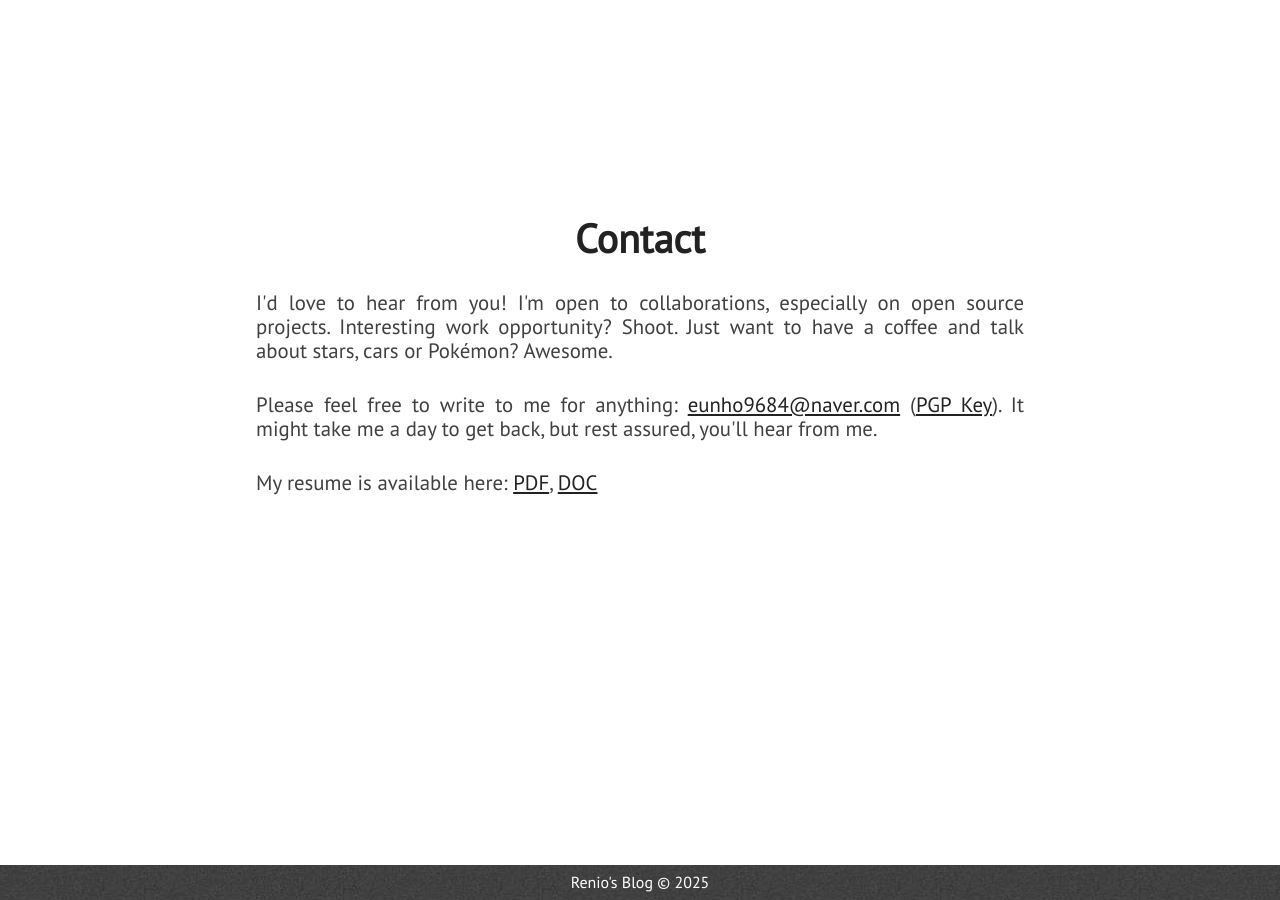
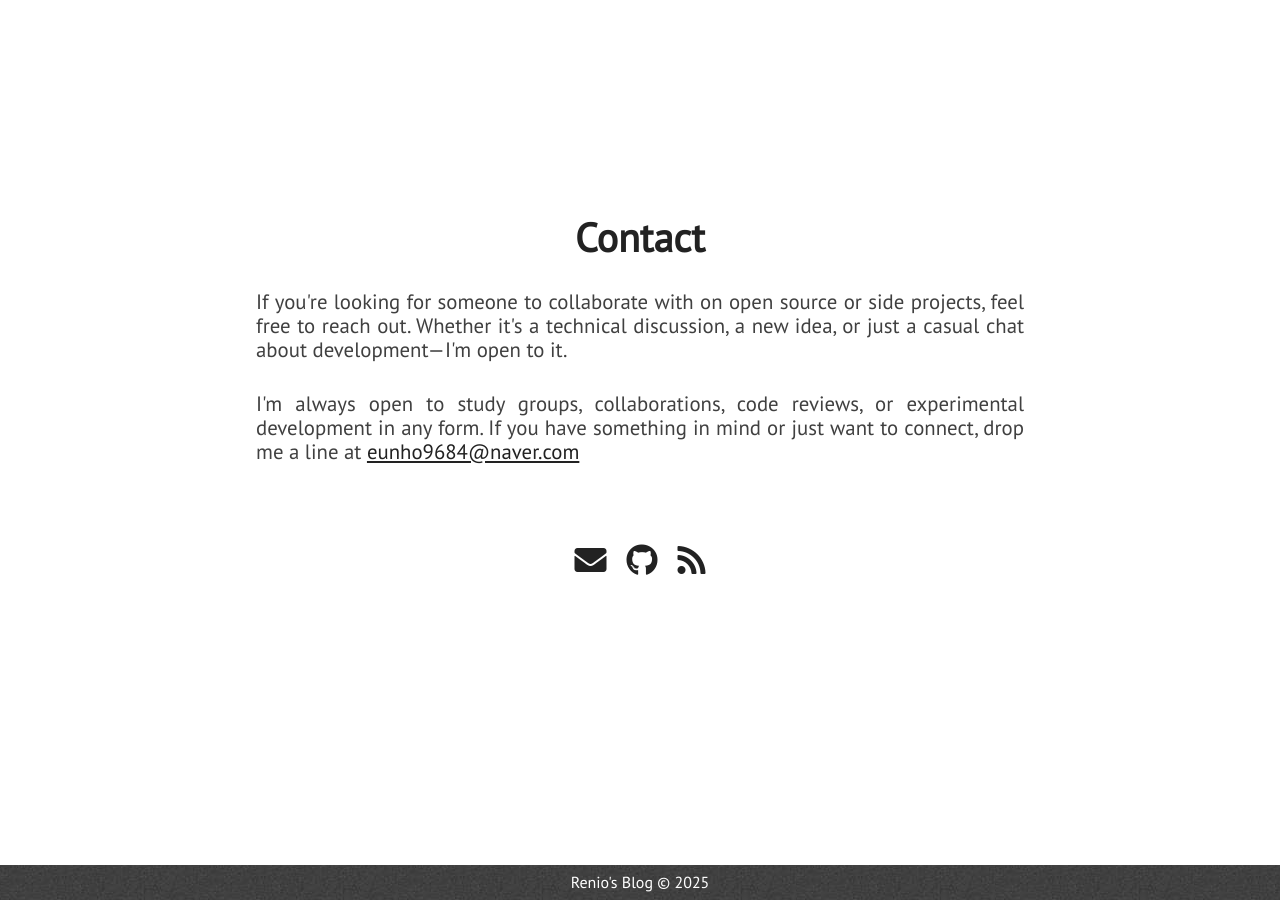
Before and after one commit to devRenio/devRenio.github.io, a Jekyll site: the page built from index.html, in a window 1280 px wide and 900 px high, scrolled down 5035 px. Built offline with Jekyll 4.4.1, drawn with Linux system fonts in a browser that asks for light colours; nearby versions of some CDN libraries.

Commit message:
contact setting

```diff
--- a/_includes/extra.html
+++ b/_includes/extra.html
@@ -3,25 +3,35 @@
     <div>
       <div class="section-heading" id="chat-text">Contact</div>
       <p class="paragraph-text justify-text">
-        I'd love to hear from you! I'm open to collaborations, especially on
-        open source projects. Interesting work opportunity? Shoot. Just want to
-        have a coffee and talk about stars, cars or Pokémon? Awesome.
+        If you're looking for someone to collaborate with on open source or side
+        projects, feel free to reach out. Whether it's a technical discussion, a
+        new idea, or just a casual chat about development—I'm open to it.
       </p>
       <p class="paragraph-text justify-text">
-        Please feel free to write to me for anything:
-        <a href="mailto:eunho9684@naver.com">eunho9684@naver.com</a> (<a
-          href="https://www.nagekar.com/publickey.abhishek@nagekar.com.asc"
-          >PGP Key</a
-        >). It might take me a day to get back, but rest assured, you'll hear
-        from me.
+        I'm always open to study groups, collaborations, code reviews, or
+        experimental development in any form. If you have something in mind or
+        just want to connect, drop me a line at
+        <a href="mailto:eunho9684@naver.com">eunho9684@naver.com</a>
       </p>
-      <p class="paragraph-text justify-text">
-        My resume is available here:
-        <a href="https://www.nagekar.com/resume/resume.pdf">PDF</a>,
-        <a href="https://www.nagekar.com/resume/resume.docx">DOC</a>
-      </p>
+
       <div class="extra-links">
-        <!-- social links here -->
+        <span class="hint--bottom bottom-link" aria-label="Email">
+          <a href="mailto:eunho9684@naver.com">
+            <i class="head-icon fas fa-envelope"></i>
+          </a>
+        </span>
+
+        <span class="hint--bottom bottom-link" aria-label="GitHub">
+          <a href="https://github.com/devrenio" target="_blank">
+            <i class="head-icon fab fa-github"></i>
+          </a>
+        </span>
+
+        <span class="hint--bottom bottom-link" aria-label="Blog">
+          <a href="" target="_blank">
+            <i class="head-icon fas fa-rss"></i>
+          </a>
+        </span>
       </div>
     </div>
   </section>
--- a/_includes/skills.html
+++ b/_includes/skills.html
@@ -24,7 +24,7 @@
             </div>
             <!-- End Skill Bar -->
 
-            <div class="skillbar clearfix" data-percent="85%">
+            <div class="skillbar clearfix" data-percent="70%">
               <div class="skillbar-title" style="background: #2980b9">
                 <span>C++</span>
               </div>
@@ -40,7 +40,7 @@
             </div>
             <!-- End Skill Bar -->
 
-            <div class="skillbar clearfix" data-percent="75%">
+            <div class="skillbar clearfix" data-percent="65%">
               <div class="skillbar-title" style="background: #2980b9">
                 <span>HTML</span>
               </div>
@@ -48,7 +48,7 @@
             </div>
             <!-- End Skill Bar -->
 
-            <div class="skillbar clearfix" data-percent="75%">
+            <div class="skillbar clearfix" data-percent="60%">
               <div class="skillbar-title" style="background: #2980b9">
                 <span>JavaScript</span>
               </div>
@@ -56,7 +56,7 @@
             </div>
             <!-- End Skill Bar -->
 
-            <div class="skillbar clearfix" data-percent="70%">
+            <div class="skillbar clearfix" data-percent="50%">
               <div class="skillbar-title" style="background: #2980b9">
                 <span>Flutter</span>
               </div>
--- a/assets/js/main.js
+++ b/assets/js/main.js
@@ -1,23 +1,13 @@
 $(document).ready(function () {
   blog_posts();
   general_utils();
-});
-
-$(document).ready(function () {
-  blog_posts();
-  general_utils();
-
-  $(".skillbar").each(function () {
-    const percent = $(this).attr("data-percent");
-    $(this).find(".skillbar-bar").animate({ width: percent }, 1000);
-  });
 });
 
 function blog_posts() {
   // keeping it static, can be fetched from a blog dynamically as well
   let posts = [
     {
-      url: "_posts/25.07.16.html",
+      url: "/posts/25.07.16.html",
       title: "First post",
     },
   ];
@@ -70,6 +60,12 @@ function blog_posts() {
   post_html.push(post_template);
 
   $("#rss-feeds").html(post_html.join(""));
+
+  $(".skillbar").each(function () {
+    const percent = $(this).attr("data-percent");
+    $(this).find(".skillbar-bar").css("width", "0%");
+    $(this).find(".skillbar-bar").animate({ width: percent }, 1000);
+  });
 }
 
 function blog_link_click(url) {
```
Also changed, not shown: posts/25.07.16.html (renamed from _posts/25.07.16.html).
